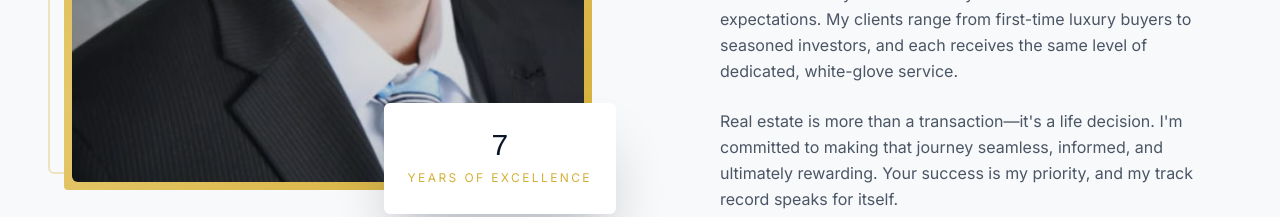
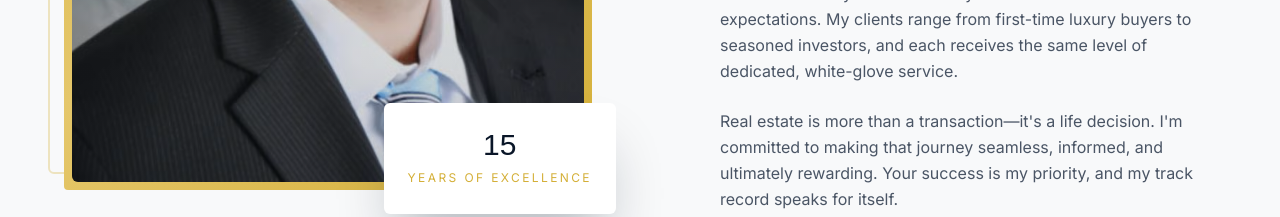
Before and after one commit to Ahmedmkarrar/Omarriyahdwebsite, a Next.js app: page /about in a window 1280 px wide. Shown: the part 1200-1417 px from the top of the page. Built offline with nearby package versions, Linux system fonts and the light colour scheme; a web font is replaced by a local one.

Commit message:
Update years of experience to 15 across the site
Co-Authored-By: Claude Opus 4.5 <noreply@anthropic.com>

```diff
--- a/src/app/about/page.tsx
+++ b/src/app/about/page.tsx
@@ -182,7 +182,7 @@ export default function AboutPage() {
                 >
                   <div className="text-center">
                     <span className="block text-3xl font-light text-navy" style={{ fontFamily: "var(--font-serif)" }}>
-                      7
+                      15
                     </span>
                     <span className="text-xs tracking-[0.2em] uppercase text-gold">
                       Years of Excellence
--- a/src/app/layout.tsx
+++ b/src/app/layout.tsx
@@ -40,7 +40,7 @@ export const metadata: Metadata = {
     template: "%s | Omar Riyad Real Estate",
   },
   description:
-    "Elite real estate advisor specializing in luxury residential and commercial properties in Montecito, Beverly Hills, and Central Coast California markets. Over $100M in sales with 10+ years of experience.",
+    "Elite real estate advisor specializing in luxury residential and commercial properties in Montecito, Beverly Hills, and Central Coast California markets. Over $100M in sales with 15+ years of experience.",
   keywords: [
     "luxury real estate",
     "Montecito homes",
@@ -147,7 +147,7 @@ const jsonLd = {
     "https://www.facebook.com/omarriyad",
   ],
   description:
-    "Elite real estate advisor with 10+ years experience specializing in luxury residential and commercial properties in California's most prestigious markets.",
+    "Elite real estate advisor with 15+ years experience specializing in luxury residential and commercial properties in California's most prestigious markets.",
   knowsAbout: [
     "Luxury Real Estate",
     "Commercial Real Estate",
--- a/src/components/sections/Hero.tsx
+++ b/src/components/sections/Hero.tsx
@@ -144,7 +144,7 @@ export function Hero() {
           >
             <div className="flex items-center gap-2">
               <span className="text-gold">✦</span>
-              <span>7 Years of Excellence</span>
+              <span>15 Years of Excellence</span>
             </div>
           </motion.div>
         </motion.div>
```
